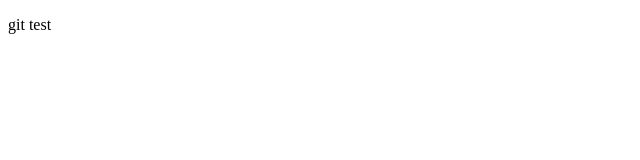
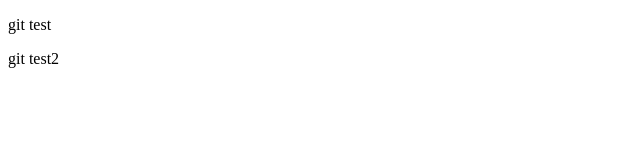
Before and after one commit to noriki7190/git_test, a plain HTML site: page index.html in a window 1280 px wide. Shown: the full height of the page, 0-640 px from the left. Drawn offline with Linux system fonts and the light colour scheme.

Commit message:
add text

```diff
--- a/index.html
+++ b/index.html
@@ -8,5 +8,6 @@
 </head>
 <body>
   <p>git test</p>
+  <p>git test2</p>
 </body>
 </html>
```
